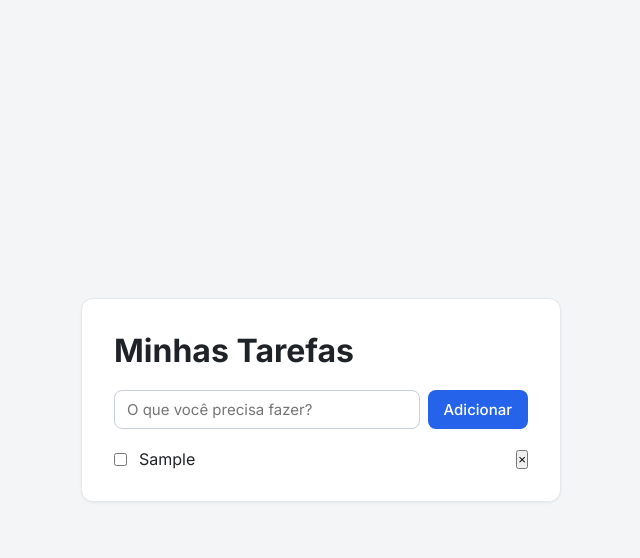
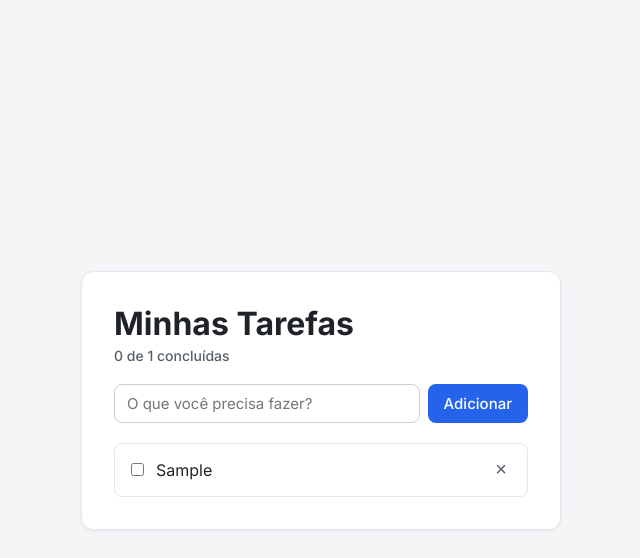
Before and after one commit to leonardochiaralo/desafio-fullstack, a Vue app in the folder frontend/: page / in a window 1280 px wide. Both pictures are taken after typing "Sample" into the empty fields and a click on the button "Adicionar". Shown: the top 558 px of the page, without its empty margins (319-959 px from the left). Built offline with nearby package versions, Linux system fonts and the light colour scheme.

Commit message:
feat: add task counter, empty state and list styles

```diff
--- a/frontend/src/App.vue
+++ b/frontend/src/App.vue
@@ -1,10 +1,11 @@
 <script setup lang="ts">
-import { ref } from 'vue'
+import { computed, ref } from 'vue'
 import type { Task } from './types/task'
 import TodoItem from './components/TodoItem.vue'
 import TodoForm from './components/TodoForm.vue'
 
 const tasks = ref<Task[]>([])
+const completedCount = computed(() => tasks.value.filter((task) => task.done).length)
 
 const toggleTask = (id: string) => {
   const task = tasks.value.find((task) => task.id === id)
@@ -28,9 +29,16 @@ const addTask = (title: string) => {
 
 <template>
   <main>
-    <h1>Minhas Tarefas</h1>
+    <header class="header">
+      <h1>Minhas Tarefas</h1>
+      <p class="summary">{{ completedCount }} de {{ tasks.length }} concluídas</p>
+    </header>
     <TodoForm @add="addTask" />
-    <ul>
+    <div v-if="tasks.length === 0" class="empty">
+      <p class="empty-title">Nenhuma tarefa por aqui</p>
+      <p class="empty-hint">Adicione a primeira tarefa no campo acima</p>
+    </div>
+    <ul v-else>
       <TodoItem
         v-for="task in tasks"
         :key="task.id"
@@ -57,6 +65,38 @@ main {
 
   ul {
     list-style: none;
+    border: 1px solid var(--card-border-color);
+    border-radius: 8px;
+  }
+
+  .header {
+    display: flex;
+    flex-direction: column;
+    gap: 4px;
+
+    .summary {
+      font-size: 14px;
+      font-weight: 500;
+      color: var(--text-secondary-color);
+    }
+  }
+
+  .empty {
+    display: flex;
+    flex-direction: column;
+    gap: 4px;
+    padding: 24px 0;
+    text-align: center;
+
+    .empty-title {
+      font-size: 15px;
+      font-weight: 600;
+    }
+
+    .empty-hint {
+      font-size: 14px;
+      color: var(--text-secondary-color);
+    }
   }
 }
 </style>
--- a/frontend/src/components/TodoItem.vue
+++ b/frontend/src/components/TodoItem.vue
@@ -29,9 +29,18 @@ li {
   display: flex;
   align-items: center;
   gap: 12px;
+  min-height: 52px;
+  padding: 8px 8px 8px 16px;
+  border-bottom: 1px solid var(--card-border-color);
+
+  &:last-child {
+    border-bottom: none;
+  }
 
   label {
     flex: 1;
+    min-width: 0;
+    overflow-wrap: anywhere;
   }
 
   &.done {
@@ -40,5 +49,27 @@ li {
       color: var(--text-secondary-color);
     }
   }
+
+  button {
+    flex-shrink: 0;
+    width: 36px;
+    height: 36px;
+    background: none;
+    border: none;
+    border-radius: 8px;
+    font-size: 20px;
+    color: var(--text-secondary-color);
+    cursor: pointer;
+
+    &:hover {
+      color: var(--error-color);
+      background-color: var(--error-background-color);
+    }
+
+    &:focus-visible {
+      outline: 2px solid var(--primary-color);
+      outline-offset: 2px;
+    }
+  }
 }
 </style>
```
